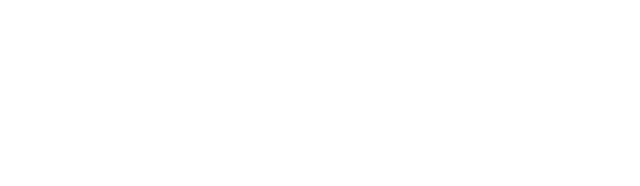
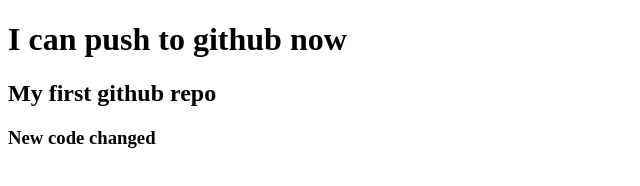
Before and after one commit to abhijeet00ak/my-first-repo, a plain HTML site: page index.html in a window 1280 px wide. Shown: the whole page, without its empty margins (0-640 px from the left). Drawn offline with Linux system fonts and the light colour scheme.

Commit message:
added header

```diff
--- a/index.html
+++ b/index.html
@@ -7,6 +7,8 @@
     <title>My First Github Repo</title>
 </head>
 <body>
-
+    <h1>I can push to github now</h1>
+    <h2>My first github repo</h2>
+    <h3>New code changed</h3>
 </body>
 </html>
```
